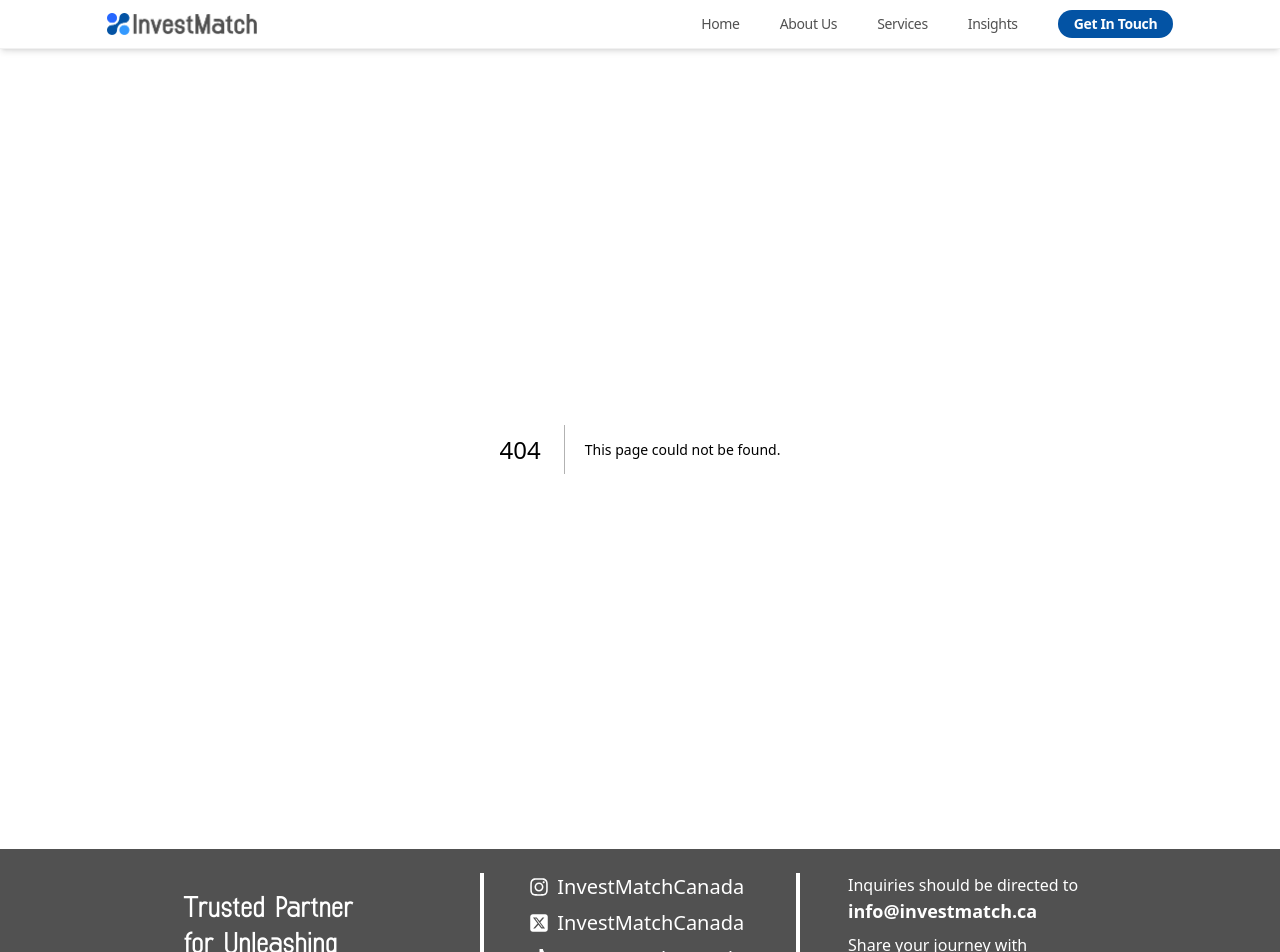
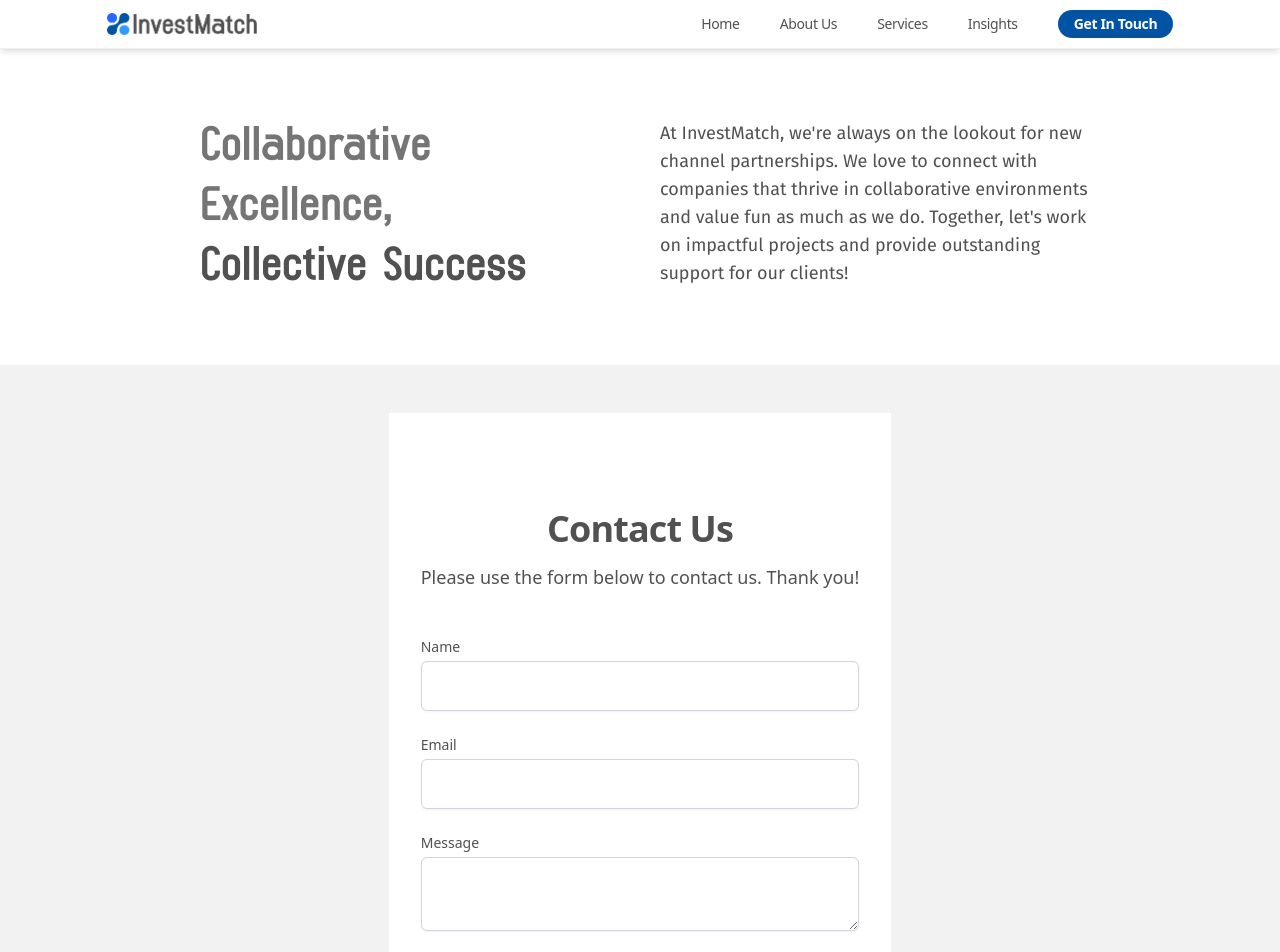
Before and after one commit to JeffreyScottMartin/client-invest-match, a Next.js app: page /contact-us in a window 1280 px wide. Before the commit this address had no page. Shown: the top 952 px of the page. Built offline with nearby package versions, Linux system fonts and the light colour scheme.

Commit message:
added form for contact

```diff
--- /dev/null
+++ b/src/app/components/ui/contact.jsx
@@ -0,0 +1,117 @@
+"use client";
+import { useState } from "react";
+
+export default function ContactForm() {
+  const [formData, setFormData] = useState({
+    name: "",
+    email: "",
+    message: "",
+  });
+  const [status, setStatus] = useState("");
+
+  const handleChange = (e) => {
+    setFormData({ ...formData, [e.target.name]: e.target.value });
+  };
+
+  const handleSubmit = async (e) => {
+    e.preventDefault();
+    setStatus("Sending...");
+
+    const response = await fetch("https://investmatch.ca/contact/mail.php", {
+      // Replace with your GoDaddy-hosted PHP file URL
+      method: "POST",
+      headers: { "Content-Type": "application/x-www-form-urlencoded" },
+      body: new URLSearchParams(formData).toString(),
+    });
+
+    const result = await response.json();
+    setStatus(result.message);
+  };
+
+  return (
+    <div className="bg-white py-16 px-4 sm:px-6 lg:px-8 lg:py-24">
+      <div className="relative mx-auto max-w-xl">
+        <div className="text-center">
+          <h2 className="text-3xl font-bold font-display tracking-tight text-darkGray sm:text-4xl">
+            Contact Us
+          </h2>
+          <p className="mt-4 text-lg leading-6 text-darkGray">
+            Please use the form below to contact us. Thank you!
+          </p>
+        </div>
+        <div className="mt-12">
+          <form
+            onSubmit={handleSubmit}
+            className="grid grid-cols-1 gap-y-6 sm:grid-cols-2 sm:gap-x-8"
+          >
+            <div className="sm:col-span-2">
+              <label
+                htmlFor="name"
+                className="block text-sm font-medium text-darkGray"
+              >
+                Name
+              </label>
+              <div className="mt-1">
+                <input
+                  name="name"
+                  type="text"
+                  id="name"
+                  value={formData.name}
+                  onChange={handleChange}
+                  required
+                  className="border border-gray-300 block w-full rounded-md py-3 px-4 shadow-sm focus:border-sky-500 focus:ring-sky-500"
+                />
+              </div>
+            </div>
+            <div className="sm:col-span-2">
+              <label
+                htmlFor="email"
+                className="block text-sm font-medium text-darkGray"
+              >
+                Email
+              </label>
+              <div className="mt-1">
+                <input
+                  name="email"
+                  id="email"
+                  value={formData.email}
+                  onChange={handleChange}
+                  required
+                  type="email"
+                  className="border border-gray-300 block w-full rounded-md py-3 px-4 shadow-sm focus:border-sky-500 focus:ring-sky-500"
+                />
+              </div>
+            </div>
+            <div className="sm:col-span-2">
+              <label
+                htmlFor="message"
+                className="block text-sm font-medium text-darkGray"
+              >
+                Message
+              </label>
+              <div className="mt-1">
+                <textarea
+                  name="message"
+                  id="message"
+                  value={formData.message}
+                  onChange={handleChange}
+                  required
+                  className="border border-gray-300 block w-full rounded-md py-3 px-4 shadow-sm focus:border-sky-500 focus:ring-sky-500"
+                ></textarea>
+              </div>
+            </div>
+            <div className="flex justify-end sm:col-span-2">
+              <button
+                type="submit"
+                className="inline-flex items-center rounded-md px-4 py-2 font-medium focus:outline-none focus-visible:ring focus-visible:ring-sky-500 shadow-sm sm:text-sm transition-colors duration-75 text-sky-500 border border-sky-500 hover:bg-sky-50 active:bg-sky-100 disabled:bg-sky-100 disabled:cursor-not-allowed"
+              >
+                <span>Send Message</span>
+              </button>
+            </div>
+            <p className="text-success">{status}</p>
+          </form>
+        </div>
+      </div>
+    </div>
+  );
+}
--- a/src/app/components/ui/navbar.jsx
+++ b/src/app/components/ui/navbar.jsx
@@ -37,7 +37,7 @@ const Navbar = () => {
             Insights
           </Link>
           <Link
-            href="/contact"
+            href="/contact-us"
             className="ml-10 px-4 py-1 bg-brandDarkBlue text-white font-semibold rounded-full hover:bg-brandLightBlue transition"
           >
             Get In Touch
@@ -94,7 +94,7 @@ const Navbar = () => {
             Insights
           </Link>
           <Link
-            href="mailto:info@investmatch.ca?subject=Hello.&body=Type your message here."
+            href="/contact-us"
             onClick={() => setIsOpen(false)}
             className="px-4 py-1 bg-brandDarkBlue text-white font-semibold rounded-full hover:bg-brandLightBlue transition text-center"
           >
--- a/src/app/components/ui/reverseFullWidthCard.jsx
+++ b/src/app/components/ui/reverseFullWidthCard.jsx
@@ -19,7 +19,7 @@ const ReverseFullWidthCard = () => {
         </div>
         <div className="basis-1/4 justify-center text-center object-center lg:ml-4">
           <Link
-            href="mailto:info@investmatch.ca?subject=Hello.&body=Type your message here."
+            href="/contact-us"
             className={`px-4 py-2 bg-brandDarkBlue ${equiSemibold.className} text-xl text-white rounded-full hover:bg-brandLightBlue transition`}
           >
             Get In Touch
--- /dev/null
+++ b/src/app/contact-us/page.js
@@ -0,0 +1,25 @@
+import TwoColBlock from "@/app/components/ui/twoColBlock";
+import ContactForm from "@/app/components/ui/contact";
+const contactUs = () => {
+  return (
+    <>
+      <div className="container mt-6 w-10/12 justify-center mb-4 mx-auto">
+        <TwoColBlock
+          heading={
+            <>
+              <span className="text-lightGray">Collaborative Excellence,</span>
+              <br />
+              Collective Success
+            </>
+          }
+          content="At InvestMatch, we're always on the lookout for new channel partnerships. We love to connect with companies that thrive in collaborative environments and value fun as much as we do. Together, let's work on impactful projects and provide outstanding support for our clients!"
+        />
+      </div>
+      <div className="container min-w-dvw bg-offwhite flex justify-center py-12 mt-8 mb-8 mx-auto">
+        <ContactForm />
+      </div>
+    </>
+  );
+};
+
+export default contactUs;
--- a/src/app/contact/page.js
+++ /dev/null
@@ -1,9 +0,0 @@
-const contactUs = () => {
-  return (
-    <div>
-      <h1>Contact Us</h1>
-    </div>
-  );
-};
-
-export default contactUs;
```
Also changed, not shown: 1 other file (tests, documents, lock files or other folders).
